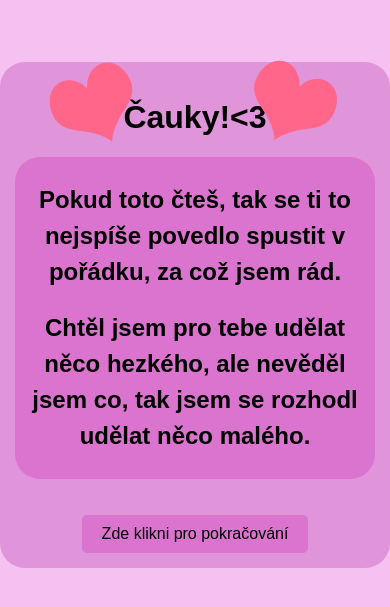
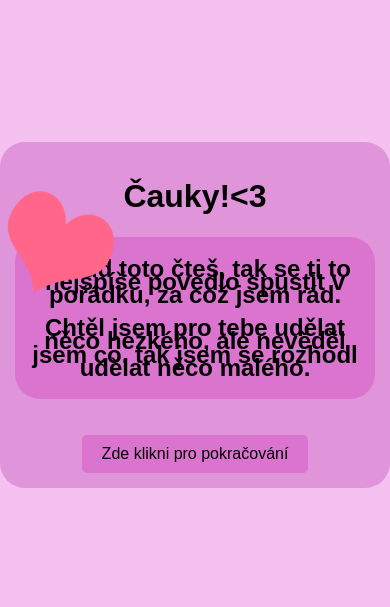
Before and after one commit to xMartyczex/xMartyczex.github.io, a plain HTML site: page index.html in a window 390 px wide. Shown: the part 107-714 px from the top of the page. Drawn offline with Linux system fonts and the light colour scheme.

Commit message:
Update StyleZ.css

```diff
--- a/StyleZ.css
+++ b/StyleZ.css
@@ -1,3 +1,4 @@
+
 body {
     font-family: 'Arial', sans-serif;
     background-color: #f5c1f0;
@@ -9,25 +10,25 @@ body {
     height: 100vh;
 }
 
-@media only screen and (max-width: 414px) {
 img[alt="RuzSrdce"] {
-        max-width: 30%;
+    max-width: 150px;
     height: auto;
     margin-bottom: 10px;
     position: absolute;
-        right: 10%;
-        top: 20%;
+    right: 258px;
+    top: 300px;
     transform: rotate(25deg);
 }
 
 img[alt="Ruz2Srdce"] {
-        max-width: 30%;
+    max-width: 150px;
     height: auto;
     margin-bottom: 10px;
     position: absolute;
-        right: 60%;
-        top: 20%;
+    right: 1468px;
+    top: 300px;
     transform: rotate(-25deg);
+
 }
 
 .container {
@@ -37,14 +38,19 @@ body {
     border-radius: 25px;
 }
 
+
 .section1 {
+
     background-color: #da74cf;
     border-radius: 25px;
     padding: 5px;
-        line-height: 1.5;
+    line-height: 0.55;
+}
+h1 {
+    color: #000000;
 }
 
-    h1, h2 {
+h2 {
     color: #000000;
 }
 
@@ -61,4 +67,3 @@ body {
 button:hover {
     background-color: #2980b9;
 }
-}
```
Lines whose indentation alone changed are shown as unchanged.
